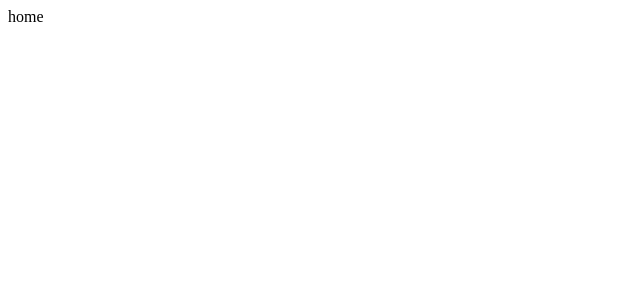
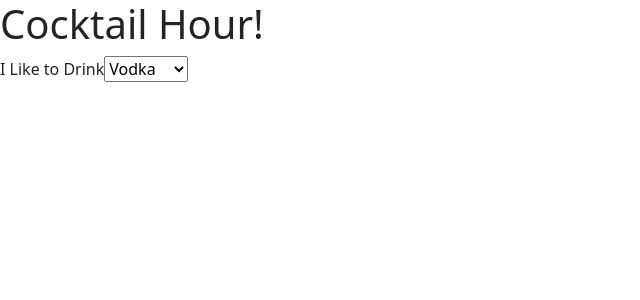
Before and after one commit to mikeHerceg/cocktail-hour, a React app: page / in a window 1280 px wide. Shown: the top 300 px of the page, without its empty margins (0-640 px from the left). Built offline with nearby package versions, Linux system fonts and the light colour scheme; no server answers.

Commit message:
adding BS Stylesheet | connecting to API

```diff
--- a/src/App.jsx
+++ b/src/App.jsx
@@ -12,16 +12,12 @@ const MyDrinks = lazy(() => import('./views/my-drinks'));
 export const App = () =>{
   return(
     <Router>
-      <Switch>
-        <Suspense fallback="loading...">
-          <Route path={"/"}>
-              <Home/>
-          </Route>
-          <Route path={"/my-drinks"}>
-              <MyDrinks/>
-          </Route>
-        </Suspense>
-      </Switch>
+      <Suspense fallback={"loading..."}>
+        <Switch>
+            <Route path={"/my-drinks"} component={MyDrinks}/>
+            <Route path={"/"} component={Home}/>
+        </Switch>
+      </Suspense>
     </Router>
   );
 };
--- a/src/main.scss
+++ b/src/main.scss
@@ -0,0 +1 @@
+@import 'bootstrap/dist/css/bootstrap.css';
--- a/src/views/home.jsx
+++ b/src/views/home.jsx
@@ -1,8 +1,36 @@
+import React, { useState, useRef, useEffect } from 'react';
+//https://www.thecocktaildb.com/api.php
 const Home = ({
     ...props
 }) =>{
+
+    const [drinks, setDrinks] = useState([]);
+    const [liquorChoice, setLiquorChoice] = useState([]);
+
+    function getDrinks(liquor){
+        fetch(`https://www.thecocktaildb.com/api/json/v1/1/filter.php?i=${liquor}`)
+        .then(response => response.json())
+        .then(data=>setDrinks(data));
+    }
+
+    useEffect(async ()=>{
+        getDrinks(liquorChoice);
+    },[liquorChoice]);
+
+
+
     return(
-        'home'
+
+        <div>
+            <h1>Cocktail Hour!</h1>
+            <label className>I Like to Drink</label>
+            <select onChange={(e)=>setLiquorChoice(e.target.value)}>
+                <option value="vodka">Vodka</option>
+                <option value="gin">Gin</option>
+                <option value="whiskey">Whiskey</option>
+                <option value="burbon">Burbon</option>
+            </select>
+        </div>
     );
 };
 export default Home;
```
